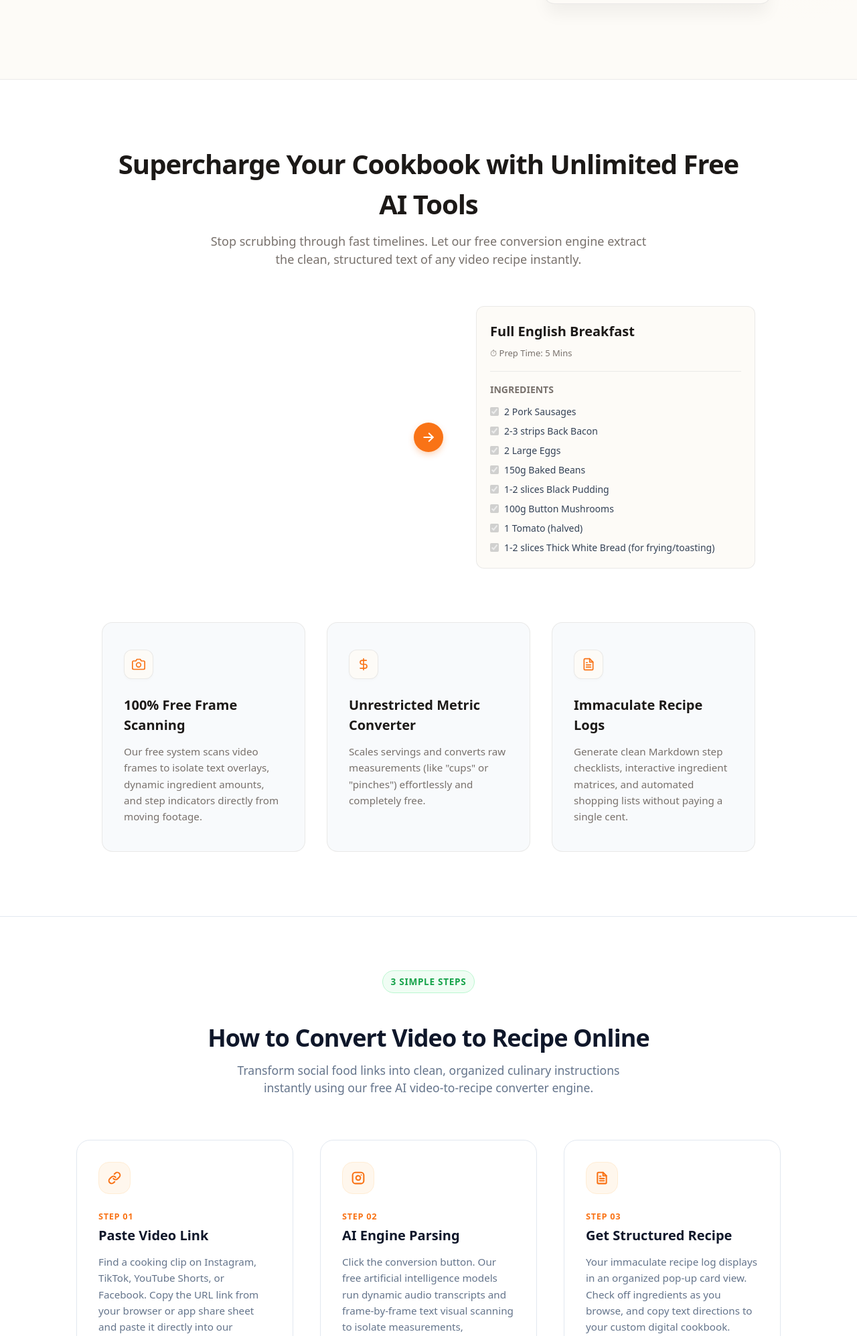
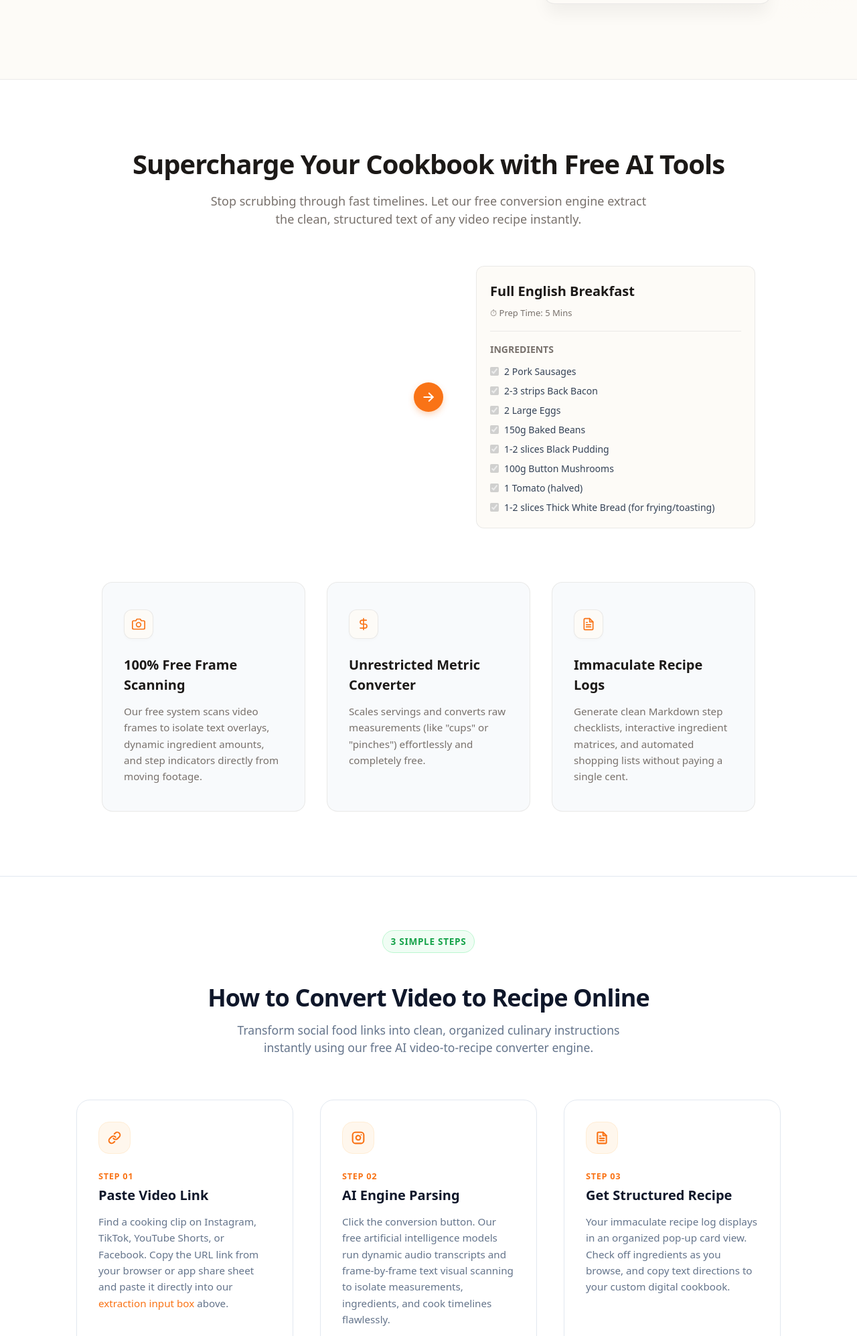
Before and after one commit to MaximumChimp/ReelRecipe, a Django app: page / in a window 1280 px wide. Shown: the part 618-2613 px from the top of the page at 67% size. Run offline with Django 5.2, Linux system fonts and the light colour scheme; grey boxes are pictures that could not be loaded.

Commit message:
remove Unlimited word

```diff
--- a/core/templates/core/home.html
+++ b/core/templates/core/home.html
@@ -271,7 +271,7 @@ function downloadRecipeAsImage() {
 
 <section id="features" class="features-section">
     <div class="section-container">
-        <h2 class="section-title">Supercharge Your Cookbook with Unlimited Free AI Tools</h2>
+        <h2 class="section-title">Supercharge Your Cookbook with Free AI Tools</h2>
         <p class="section-subtitle">Stop scrubbing through fast timelines. Let our free conversion engine extract the clean, structured text of any video recipe instantly.</p>
 
         <div class="conversion-showcase-container">
```
